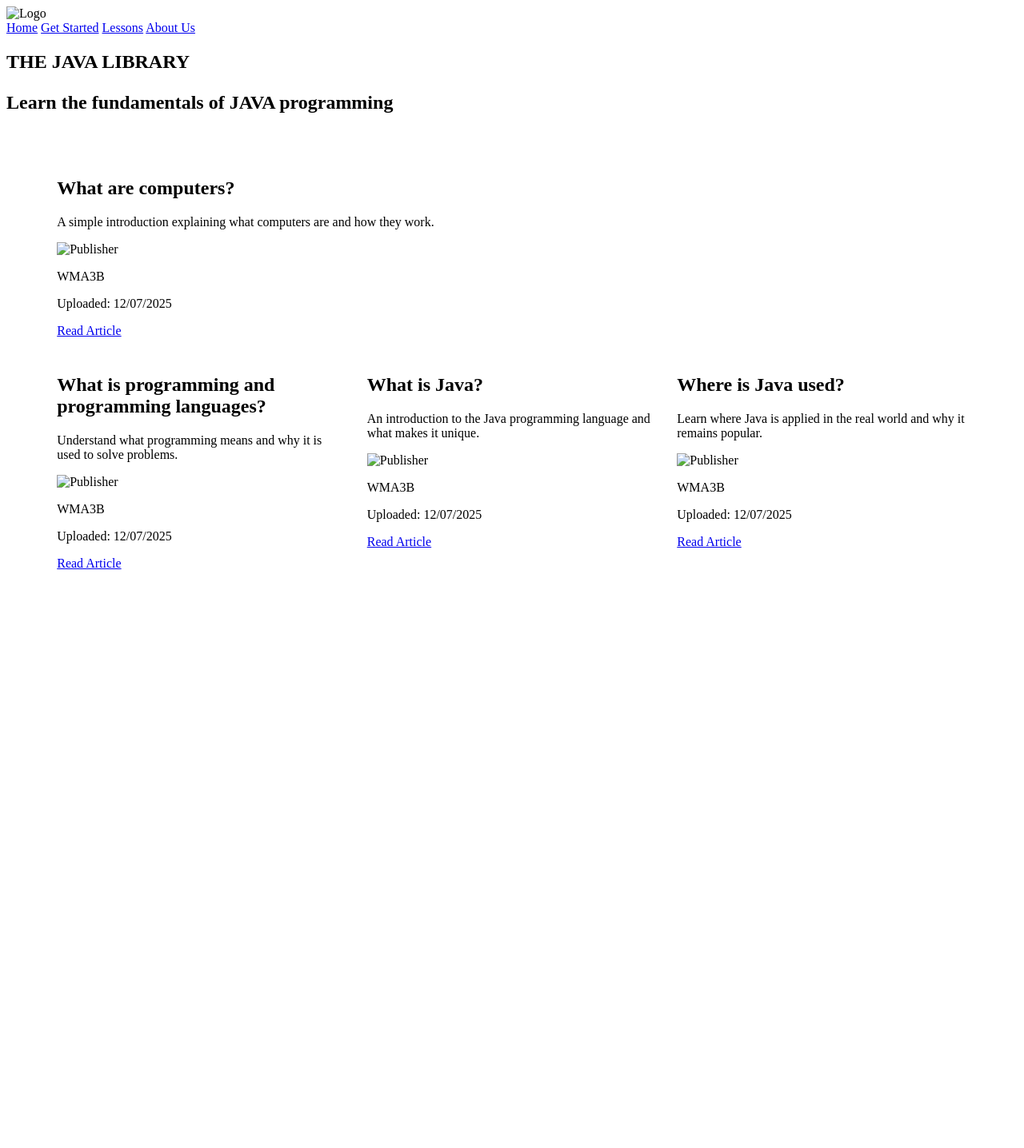
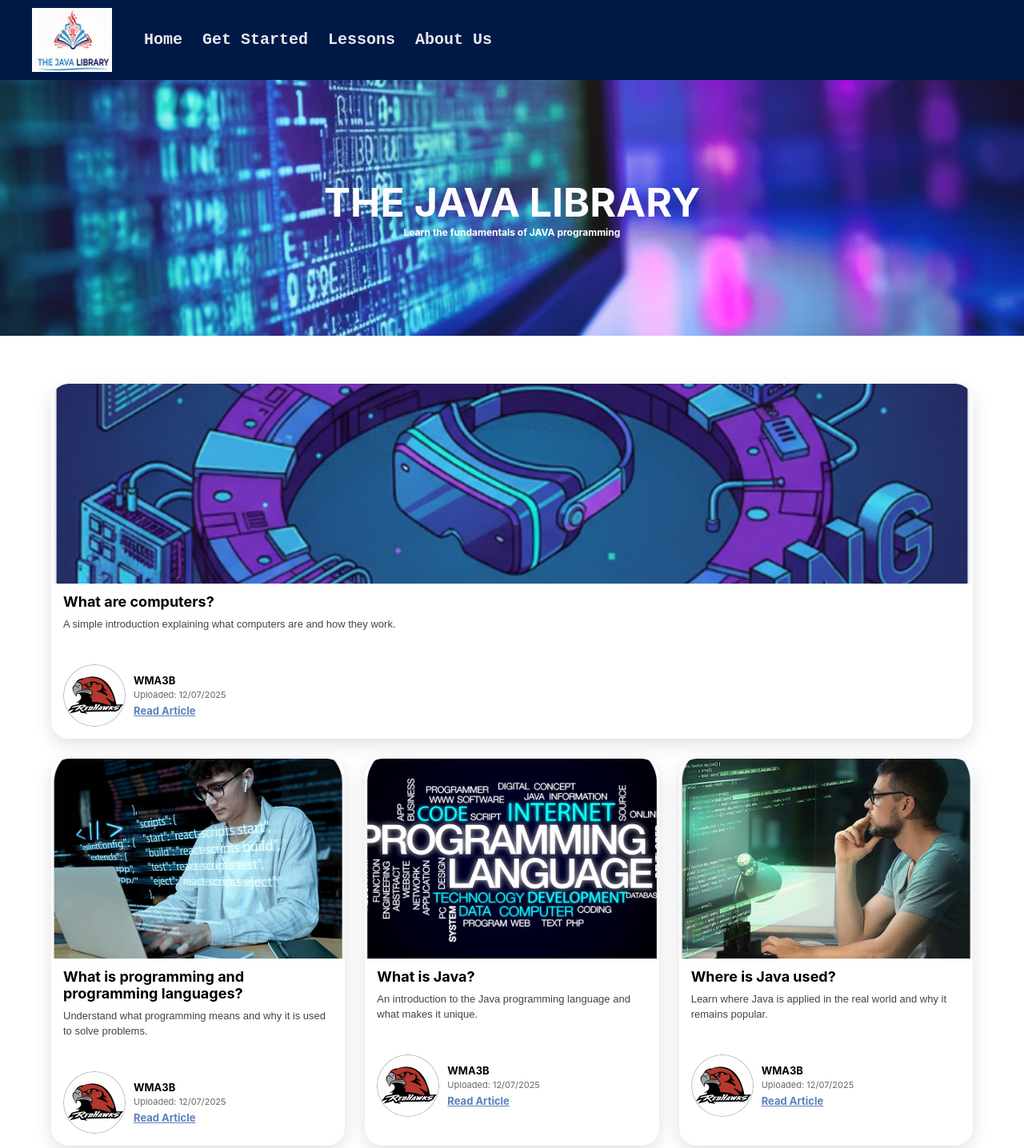
Before and after one commit to ZuraKotarou/TheJavaLibrary, a plain HTML site: page index.html in a window 1280 px wide. Shown: the top 1436 px of the page at 80% size. Before the commit the page ends 800 px from the top, so only its background shows below. Drawn offline with Linux system fonts and the light colour scheme; the site is published under a folder, as on GitHub Pages, so addresses that start at the root find nothing.

Commit message:
Path debugging

```diff
--- a/index.html
+++ b/index.html
@@ -4,7 +4,7 @@
     <meta charset="UTF-8">
     <meta name="viewport" content="width=device-width, initial-scale=1.0">
     <title>The Java Library: Home</title>
-    <link rel="stylesheet" href="/style.css">
+    <link rel="stylesheet" href="style.css">
     <link rel="stylesheet" href="homeGrid.css">
 </head>
 <body>
@@ -12,12 +12,12 @@
   <!-- HERO SECTION eto yung baba ng header yung may image and para saan itong page -->
   <header class="header">
     <div class="header-container">
-      <img src="/images/logo.png" alt="Logo" class="logo">
+      <img src="images/logo.png" alt="Logo" class="logo">
       <nav class="nav">
-        <a href="/index.html">Home</a>
-        <a href="/html/Getting Started/getStartedHome.html">Get Started</a>
-        <a href="/html/Lessons/lessonsHome.html">Lessons</a>
-        <a href="/html/aboutUs.html">About Us</a>
+        <a href="index.html">Home</a>
+        <a href="html/Getting Started/getStartedHome.html">Get Started</a>
+        <a href="html/Lessons/lessonsHome.html">Lessons</a>
+        <a href="html/aboutUs.html">About Us</a>
       </nav>
     </div>
   </header>
@@ -35,69 +35,69 @@
 
 <div class="parent">
   <div class="div1 card">
-      <div class="card-image" style="background-image: url('/images/Cards/Home/Card1.png');"></div>
+      <div class="card-image" style="background-image: url('images/Cards/Home/Card1.png');"></div>
       <h2 class="card-title">What are computers?</h2>
 
       <!-- Bago tong card-description para sa description ng article LOCATED eto sa baba ng title -->
       <p class="card-description">A simple introduction explaining what computers are and how they work.</p>
 
       <div class="card-footer">
-        <img src="/publisher.png" alt="Publisher" class="publisher-pic">
+        <img src="publisher.png" alt="Publisher" class="publisher-pic">
         <div class="footer-info">
           <p class="publisher-name">WMA3B</p>
           <p class="uploaded-date">Uploaded: 12/07/2025</p>
-          <a href="/html/Introduction to Programming/intro1.html" class="card-button">Read Article</a>
+          <a href="html/Introduction to Programming/intro1.html" class="card-button">Read Article</a>
         </div>
       </div>
     </div>
 
     <div class="div2 card">
-      <div class="card-image" style="background-image: url('/images/Cards/Home/Card2.png');"></div>
+      <div class="card-image" style="background-image: url('images/Cards/Home/Card2.png');"></div>
       <h2 class="card-title">What is programming and programming languages?</h2>
 
         <!-- Bago tong card-description para sa description ng article LOCATED eto sa baba ng title -->
       <p class="card-description">Understand what programming means and why it is used to solve problems.</p>
 
       <div class="card-footer">
-        <img src="/publisher.png" alt="Publisher" class="publisher-pic">
+        <img src="publisher.png" alt="Publisher" class="publisher-pic">
         <div class="footer-info">
           <p class="publisher-name">WMA3B</p>
           <p class="uploaded-date">Uploaded: 12/07/2025</p>
-          <a href="/html/Introduction to Programming/intro2.html" class="card-button">Read Article</a>
+          <a href="html/Introduction to Programming/intro2.html" class="card-button">Read Article</a>
         </div>
       </div>
     </div>
 
     <div class="div3 card">
-      <div class="card-image" style="background-image: url('/images/Cards/Home/Card3.png');"></div>
+      <div class="card-image" style="background-image: url('images/Cards/Home/Card3.png');"></div>
       <h2 class="card-title">What is Java?</h2>
 
         <!-- Bago tong card-description para sa description ng article LOCATED eto sa baba ng title -->
       <p class="card-description">An introduction to the Java programming language and what makes it unique.</p>
 
       <div class="card-footer">
-        <img src="/publisher.png" alt="Publisher" class="publisher-pic">
+        <img src="publisher.png" alt="Publisher" class="publisher-pic">
         <div class="footer-info">
           <p class="publisher-name">WMA3B</p>
           <p class="uploaded-date">Uploaded: 12/07/2025</p>
-          <a href="/html/Introduction to Programming/intro3.html" class="card-button">Read Article</a>
+          <a href="html/Introduction to Programming/intro3.html" class="card-button">Read Article</a>
         </div>
       </div>
     </div>
 
     <div class="div4 card">
-      <div class="card-image" style="background-image: url('/images/Cards/Home/Card4.png');"></div>
+      <div class="card-image" style="background-image: url('images/Cards/Home/Card4.png');"></div>
       <h2 class="card-title">Where is Java used?</h2>
 
         <!-- Bago tong card-description para sa description ng article LOCATED eto sa baba ng title -->
       <p class="card-description">Learn where Java is applied in the real world and why it remains popular.</p>
 
       <div class="card-footer">
-        <img src="/publisher.png" alt="Publisher" class="publisher-pic">
+        <img src="publisher.png" alt="Publisher" class="publisher-pic">
         <div class="footer-info">
           <p class="publisher-name">WMA3B</p>
           <p class="uploaded-date">Uploaded: 12/07/2025</p>
-          <a href="/html/Introduction to Programming/intro4.html" class="card-button">Read Article</a>
+          <a href="html/Introduction to Programming/intro4.html" class="card-button">Read Article</a>
         </div>
       </div>
     </div>
--- a/style.css
+++ b/style.css
@@ -63,7 +63,7 @@ body {
   text-align: center;
   height: 40vh;
   /* medium hero */
-  background-image: url('/images/header_background.png');
+  background-image: url('images/header_background.png');
   background-size: cover;
   background-position: center;
   margin-top: 100px;
```
Also changed, not shown: html/Getting Started/getStarted1.html (+14 -14 lines), html/aboutUs.html (+10 -10 lines).
